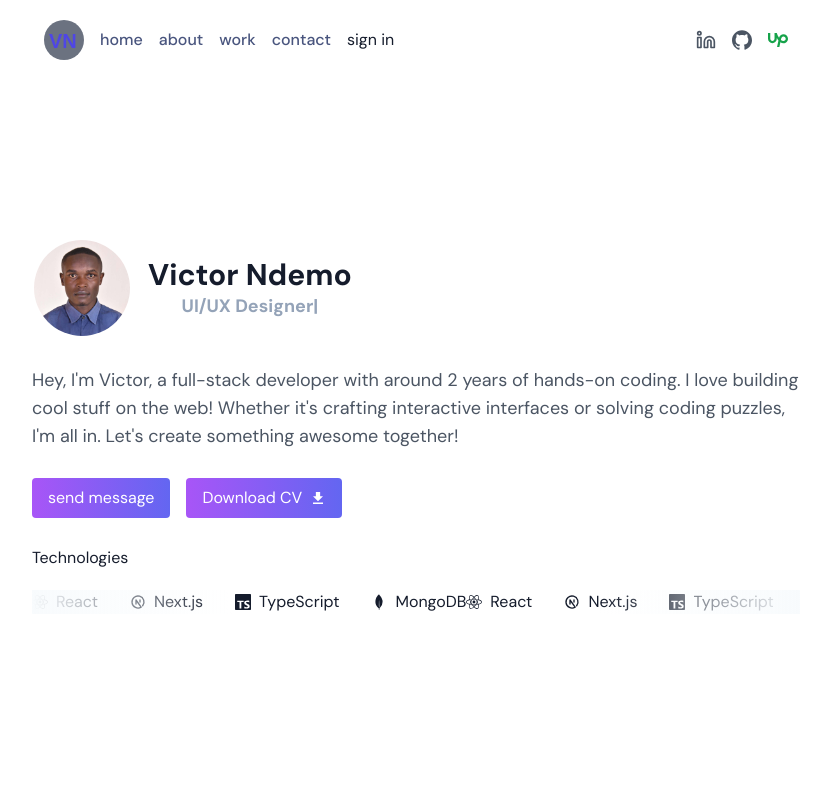
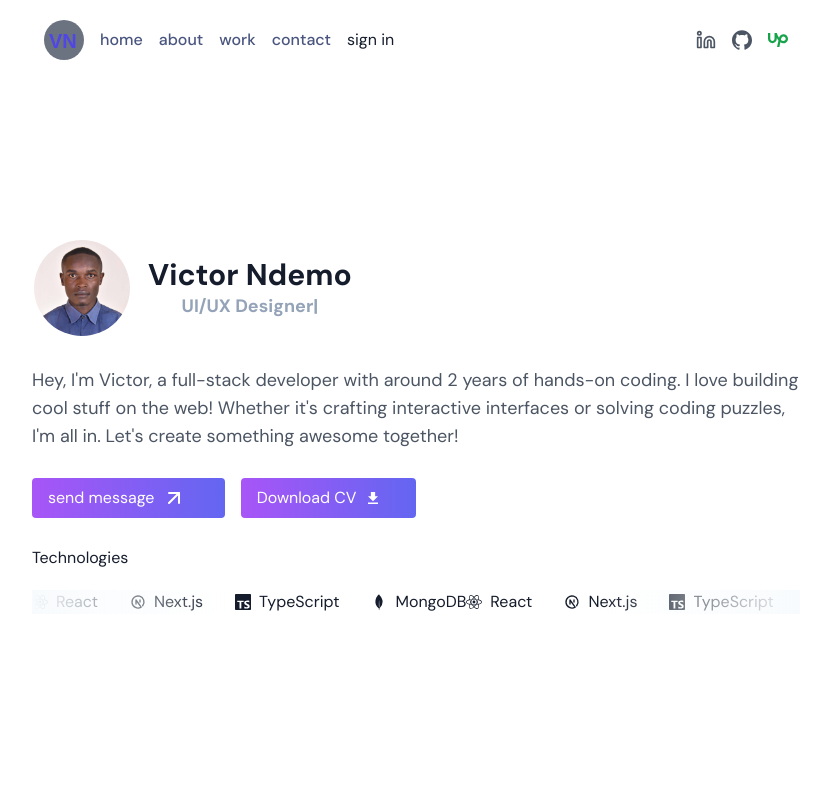
Before and after one commit to tchamp295/portfolio, a Next.js app: page / in a window 1280 px wide. Shown: the top 800 px of the page, without its empty margins (224-1053 px from the left). Built offline with nearby package versions, Linux system fonts and the light colour scheme; a web font is replaced by a local one.

Commit message:
refining ui

```diff
--- a/src/components/Hero.jsx
+++ b/src/components/Hero.jsx
@@ -39,22 +39,22 @@ const HeroSection = () => {
 
         <p className="text-base md:text-lg text-gray-600 my-7 ">
           Hey, I&apos;m Victor, a full-stack developer with around 2 years of
-          hands-on coding. I love building cool stuff on the web! Whether it&apos;s
-          crafting interactive interfaces or solving coding puzzles, I&apos;m all in.
-          Let&apos;s create something awesome together!
+          hands-on coding. I love building cool stuff on the web! Whether
+          it&apos;s crafting interactive interfaces or solving coding puzzles,
+          I&apos;m all in. Let&apos;s create something awesome together!
         </p>
 
-        <div className="flex  items-center  gap-4 ">
+        <div className="flex  items-center  gap-4 w-full  md:w-2/4">
           <motion.button
             whileHover={{
               scale: 1.1,
               textShadow: "0px 0px 8px rgb(255,255,255)",
               boxShadow: "0px 0px 8px rgb(255,255,255)",
             }}
-            className="flex items-center  btn-primary"
+            className="flex items-center  btn-primary w-full"
           >
             send message
-
+            <ArrowUpRight className="text-white ml-2" />
           </motion.button>
 
           <motion.button
@@ -63,17 +63,17 @@ const HeroSection = () => {
               textShadow: "0px 0px 8px rgb(255,255,255)",
               boxShadow: "0px 0px 8px rgb(255,255,255)",
             }}
+            className="w-full"
           >
             <Link
               href="/Victor_s_Resume.pdf"
               download="cv"
-              className="flex items-center   btn-primary"
+              className="flex items-center   btn-primary "
             >
               Download CV
               <IoMdDownload className="text-white ml-2" />
             </Link>
           </motion.button>
-
         </div>
         <div className=" my-7 ">
           <h1 className="mb-5">Technologies</h1>
```
Lines whose indentation alone changed are shown as unchanged.
